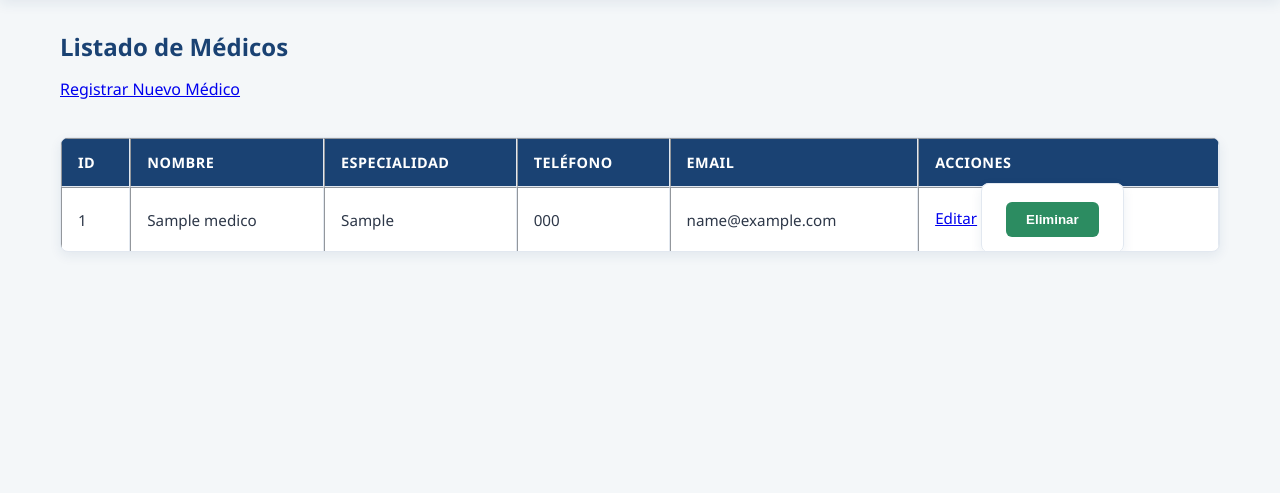
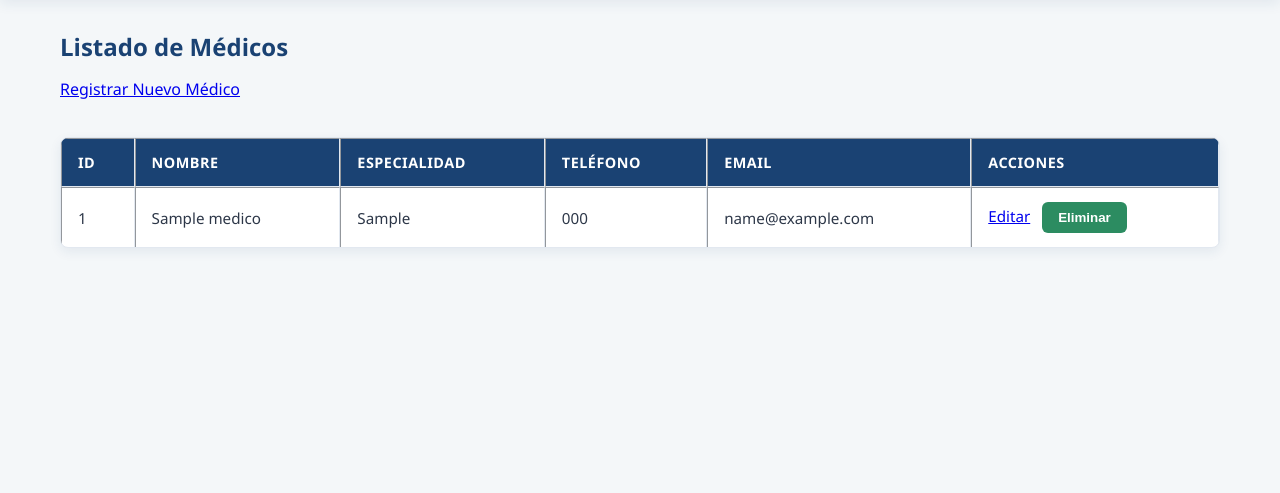
Before and after one commit to cernageronimomayra-png/Clinica_ponisana, a Flask app: page /medicos/ in a window 1280 px wide. Shown: the part 82-575 px from the top of the page. Run offline with Flask 3, Linux system fonts and the light colour scheme; tables that the repository leaves empty or names only in its code hold one stand-in row (values such as "Sample post"); some web fonts are replaced.

Commit message:
Cambios de HTML y CSS

```diff
--- a/static/css/estilos.css
+++ b/static/css/estilos.css
@@ -115,7 +115,7 @@ h1, h2, h3 {
 }
 
 /* ----------------------------------------------------
-   TABLAS
+   TABLAS GENERALES
 ---------------------------------------------------- */
 table {
     width: 100%;
@@ -160,7 +160,7 @@ tr:hover {
 }
 
 /* ----------------------------------------------------
-   FORMULARIOS Y BOTONES
+   FORMULARIOS GENERALES DE REGISTRO
 ---------------------------------------------------- */
 form {
     background-color: var(--color-card-bg);
@@ -204,11 +204,13 @@ input:focus, select:focus {
 button, .btn {
     background-color: var(--color-secondary);
     color: white;
-    padding: 10px 20px;
+    padding: 8px 16px;
     font-weight: 600;
     border: none;
     border-radius: 6px;
     cursor: pointer;
+    text-decoration: none;
+    display: inline-block;
     transition: background-color 0.2s ease, transform 0.1s ease;
 }
 
@@ -218,6 +220,41 @@ button:hover, .btn:hover {
 
 button:active, .btn:active {
     transform: scale(0.98);
+}
+
+/* ----------------------------------------------------
+   ESTILOS PARA ALINEAR BOTONES EN LA COLUMNA ACCIONES
+---------------------------------------------------- */
+td {
+    vertical-align: middle; /* Alinea verticalmente los contenidos de las celdas */
+}
+
+/* Forzamos a que el formulario dentro de la tabla no genere un bloque ni sombras */
+table td form {
+    display: inline-block !important;
+    margin: 0 !important;
+    padding: 0 !important;
+    background: transparent !important;
+    box-shadow: none !important;
+    border: none !important;
+}
+
+/* Espacio uniforme entre botones de Editar y Eliminar */
+table td a,
+table td form {
+    margin-right: 8px;
+}
+
+/* Botón opcional rojo si quieres resaltar Eliminar */
+.btn-danger,
+button.btn-danger {
+    background-color: #d9534f !important;
+    color: white !important;
+}
+
+.btn-danger:hover,
+button.btn-danger:hover {
+    background-color: #c9302c !important;
 }
 
 /* ----------------------------------------------------
--- a/templates/medicos/crear.html
+++ b/templates/medicos/crear.html
@@ -2,7 +2,7 @@
 
 {% block content %}
 <h2>Registrar Médico</h2>
-<form action="{{ url_for('medico.crear') }}" method="POST">
+<form action="{{ url_for('medicos.crear') }}" method="POST">
     <label>Nombre:</label><br>
     <input type="text" name="nombre" required><br><br>
 
@@ -16,6 +16,6 @@
     <input type="email" name="email" required><br><br>
 
     <button type="submit">Guardar Médico</button>
-    <a href="{{ url_for('medico.index') }}">Cancelar</a>
+    <a href="{{ url_for('medicos.index') }}">Cancelar</a>
 </form>
 {% endblock %}
--- a/templates/tratamientos/crear.html
+++ b/templates/tratamientos/crear.html
@@ -13,6 +13,6 @@
     <input type="number" name="id_consulta" required><br><br>
 
     <button type="submit">Guardar Tratamiento</button>
-    <a href="{{ url_for('tratamiento.index') }}">Cancelar</a>
+    <a href="{{ url_for('tratamientos.index') }}">Cancelar</a>
 </form>
 {% endblock %}
```
